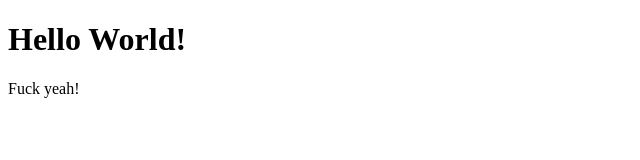
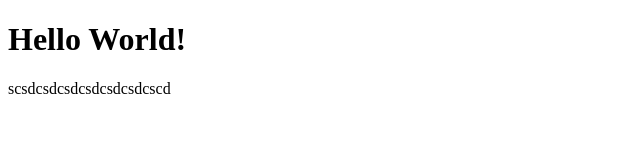
Before and after one commit to kasparbinar/site, a plain HTML site: page index.html in a window 1280 px wide. Shown: the whole page, without its empty margins (0-640 px from the left). Drawn offline with Linux system fonts and the light colour scheme.

Commit message:
third commit

```diff
--- a/index.html
+++ b/index.html
@@ -7,6 +7,6 @@
 </head>
 <body>
 <h1>Hello World!</h1>
-<p>Fuck yeah!</p>
+<p>scsdcsdcsdcsdcsdcsdcscd</p>
 </body>
 </html>
```
